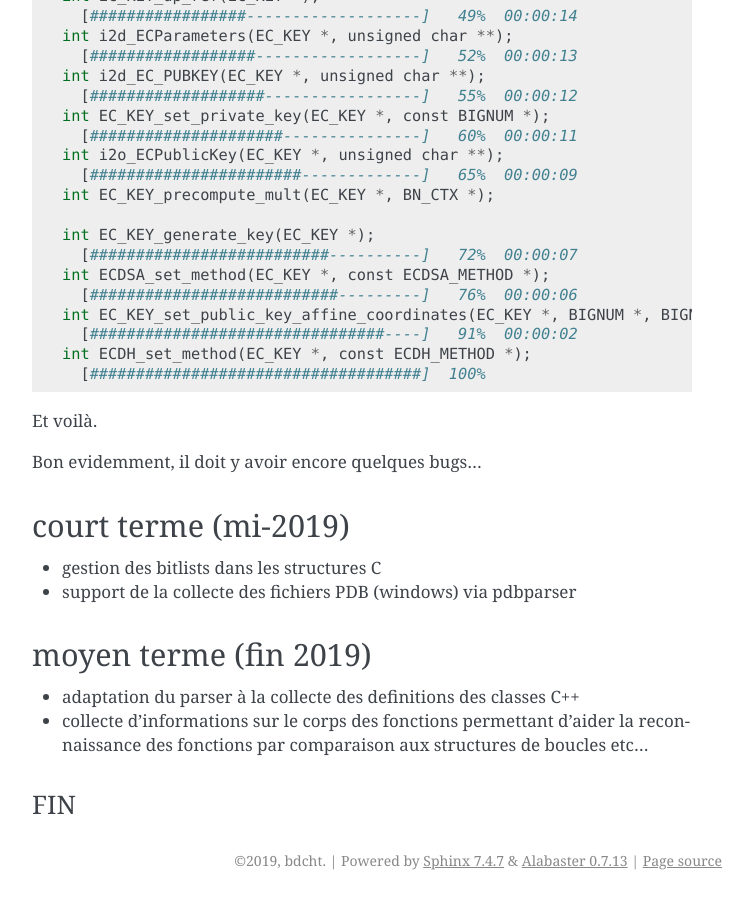
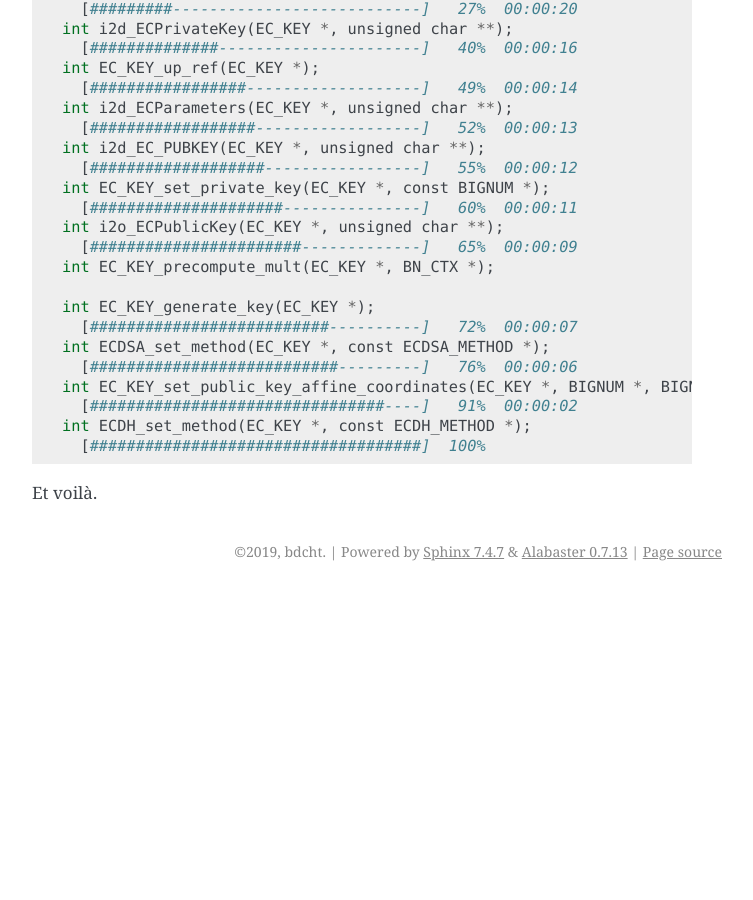
Before and after one commit to bdcht/ccrawl, a Sphinx documentation site: the page built from doc/examples.rst, in a window 1280 px wide and 900 px high, scrolled down 5482 px. Shown: the whole window, without its empty margins (388-1141 px from the left). Built offline with Sphinx 7.4.7, drawn with Linux system fonts in a browser that asks for light colours; pages that are not in the unit, such as notebooks, are missing from menus; after the commit the page ends 6073 px from its top, so only the background shows below that; some of the changed text lies outside the part shown.

Commit message:
remove old notes

```diff
--- a/doc/examples.rst
+++ b/doc/examples.rst
@@ -10,11 +14,11 @@ Open another terminal and within your virtualenv do::
   ----------------------------------------------------------------------------------------------------
   saving database...                                                                             [ 32]
 
-ccrawl a collecté tous les fichiers "*.h" du repertoire samples/.
+ccrawl has now collected all "*.h" files in the samples/ directory.
 
-On cherche tous les objects dont le nom contient "MY"::
+Let us search for all objects with symbol containing "MY"::
 
-  (venv) user@machine:/tmp % ccrawl -c ccrawlrc -l test1.db match "MY"
+  (venv) user@machine:/tmp % ccrawl -c ccrawlrc -l test1.db search "MY"
   found cMacro identifer "MYSTRING"
   found cMacro identifer "MYEXPR"
   found cMacro identifer "MYMACRO"
@@ -296,26 +300,3 @@ pointeur sur EC_KEY* ::
 
 
 Et voilà.
-
-*******************************************************************************************************
-Bugs et développements à venir
-==============================
-
-Bon evidemment, il doit y avoir encore quelques bugs...
-
-court terme (mi-2019)
----------------------
-
-- gestion des bitlists dans les structures C
-- support de la collecte des fichiers PDB (windows) via pdbparser
-
-moyen terme (fin 2019)
-----------------------
-
-- adaptation du parser à la collecte des definitions des classes C++
-- collecte d'informations sur le corps des fonctions permettant d'aider la reconnaissance des
-  fonctions par comparaison aux structures de boucles etc...
-
-*******************************************************************************************************
-FIN
-*******************************************************************************************************
```
Also changed, not shown: other parts of doc/examples.rst (+4 -0 lines).
